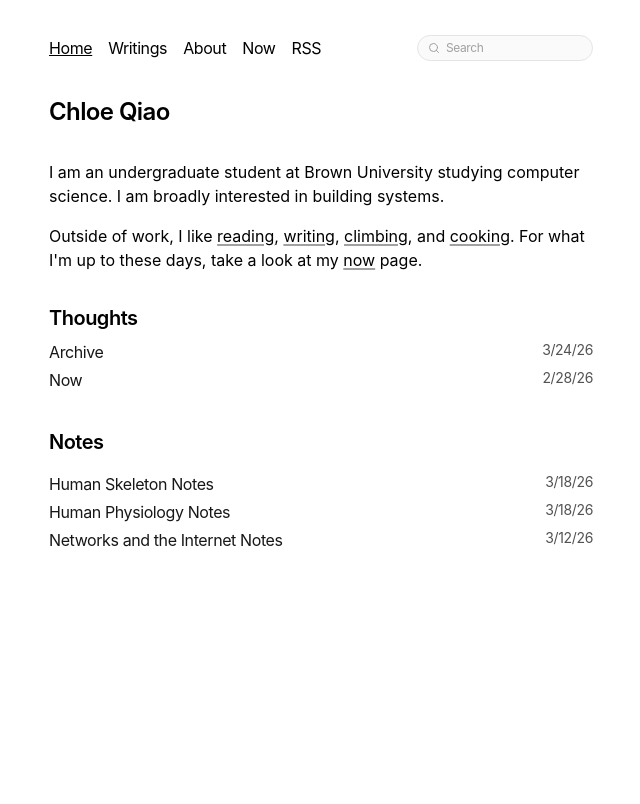
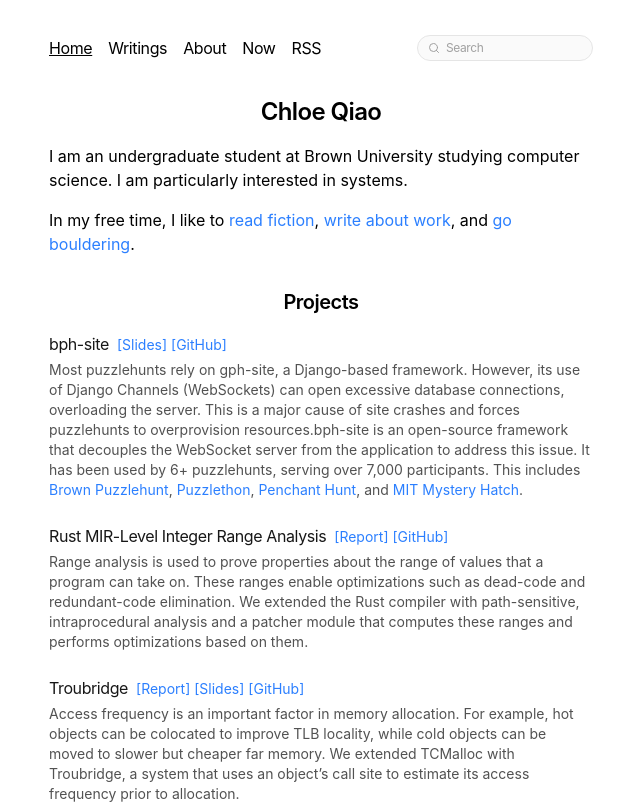
Before and after one commit to qiaochloe/blog, a Next.js app: page / in a window 1280 px wide. Shown: the top 804 px of the page, without its empty margins (327-967 px from the left). Built offline with nearby package versions, Linux system fonts and the light colour scheme.

Commit message:
Add projects

```diff
--- a/app/page.tsx
+++ b/app/page.tsx
@@ -2,6 +2,43 @@ import Link from "next/link";
 import MarkdownIt from "markdown-it";
 import { getPosts } from "app/posts";
 import { formatDate } from "app/utils";
+
+const projects: {
+  title: string;
+  description: React.ReactNode;
+  report?: string;
+  repo?: string;
+  slides?: string;
+  link?: string;
+}[] = [
+    {
+      title: "bph-site",
+      description: <>
+        Most puzzlehunts rely on gph-site, a Django-based framework. However, its use of Django Channels (WebSockets) can open excessive database connections, overloading the server. This is a major cause of site crashes and forces puzzlehunts to overprovision resources.bph-site is an open-source framework that decouples the WebSocket server from the application to address this issue. It has been used by 6+ puzzlehunts, serving over 7,000 participants. This includes <a className="hover:underline text-blue-500 hover:text-blue-800 decoration-blue-400 underline-offset-2 decoration-[0.1em]" href="https://www.brownpuzzlehunt.com">Brown Puzzlehunt</a>, <a className="hover:underline text-blue-500 hover:text-blue-800 decoration-blue-400 underline-offset-2 decoration-[0.1em]" href="htts://puzzlethon.brownpuzzleclub.com">Puzzlethon</a>, <a className="hover:underline text-blue-500 hover:text-blue-800 decoration-blue-400 underline-offset-2 decoration-[0.1em]" href="https://penchantpuzzlehunt.com">Penchant Hunt</a>, and <a className="hover:underline text-blue-500 hover:text-blue-800 decoration-blue-400 underline-offset-2 decoration-[0.1em]" href="https://www.mitmysteryhatch.com">MIT Mystery Hatch</a>.</>,
+      repo: "https://github.com/brown-puzzle-hq/bph-site",
+      slides: "/projects/bph-site-slides.pdf",
+    },
+    {
+      title: "Rust MIR-Level Integer Range Analysis",
+      description: "Range analysis is used to prove properties about the range of values that a program can take on. These ranges enable optimizations such as dead-code and redundant-code elimination. We extended the Rust compiler with path-sensitive, intraprocedural analysis and a patcher module that computes these ranges and performs optimizations based on them.",
+      repo: "https://github.com/qiaochloe/rust-range-analysis",
+      report: "/projects/range-analysis.pdf",
+    },
+    {
+      title: "Troubridge",
+      description: "Access frequency is an important factor in memory allocation. For example, hot objects can be colocated to improve TLB locality, while cold objects can be moved to slower but cheaper far memory. We extended TCMalloc with Troubridge, a system that uses an object’s call site to estimate its access frequency prior to allocation.",
+      report: "/projects/troubridge.pdf",
+      repo: "https://github.com/qiaochloe/troubridge",
+      slides: "/projects/troubridge-slides.pdf",
+    },
+    {
+      title: "Common Course Containers",
+      description: "Courses often require students to run course-specific containers, which incurs significant storage overhead and introduces technical limitations when running multiple containers. We argue that multiple course environments can instead be run within a single shared container while preserving isolation.",
+      repo: "https://github.com/BrownCS/common-course-containers",
+      link: "https://cs.brown.edu/about/system/course-tech/common-course-containers/",
+      slides: "/projects/ccc-slides.pdf",
+    },
+  ];
 
 export default function Page() {
   // For titles
@@ -10,7 +47,7 @@ export default function Page() {
   type Post = ReturnType<typeof getPosts>[number];
   const recentDate = (post: Post) =>
     post.data.updatedAt ?? post.data.publishedAt;
-  const all = getPosts()
+  const posts = getPosts()
     .map((post) => ({ ...post, recentDate: recentDate(post) }))
     .filter(
       (post): post is Post & { recentDate: Date } =>
@@ -19,57 +56,72 @@ export default function Page() {
     )
     .sort((a, b) => b.recentDate.getTime() - a.recentDate.getTime());
 
-  const posts = all.filter((post) => !post.data.tags?.includes("notes"));
-  const notes = all.filter((post) => post.data.tags?.includes("notes"));
-
   return (
     <section className="pl-4">
-      <h1 className="mb-8 text-2xl font-semibold tracking-tight">Chloe Qiao</h1>
+      <h1 className="mb-4 text-2xl font-semibold tracking-tight text-center">Chloe Qiao</h1>
       <p className="mb-4">
         I am an undergraduate student at Brown University studying computer
-        science. I am broadly interested in building systems.
+        science. I am particularly interested in systems.
       </p>
-
       <p className="mb-8">
-        Outside of work, I like{" "}
+        In my free time, I like to{" "}
         <Link
           href="/fiction"
-          className="underline transition-all decoration-neutral-400 underline-offset-2 decoration-[0.1em]"
+          className="transition-all hover:underline hover:text-blue-800 decoration-blue-400 underline-offset-2 decoration-[0.1em] text-blue-500"
         >
-          reading
+          read fiction
         </Link>
         ,{" "}
         <Link
           href="/writings"
-          className="underline transition-all decoration-neutral-400 underline-offset-2 decoration-[0.1em]"
+          className="transition-all hover:underline hover:text-blue-800 decoration-blue-400 underline-offset-2 decoration-[0.1em] text-blue-500"
         >
-          writing
+          write about work
         </Link>
-        ,{" "}
+        , and {" "}
         <Link
           href="/climbing"
-          className="underline transition-all decoration-neutral-400 underline-offset-2 decoration-[0.1em]"
+          className="transition-all hover:underline hover:text-blue-800 decoration-blue-400 underline-offset-2 decoration-[0.1em] text-blue-500"
         >
-          climbing
+          go bouldering
         </Link>
-        , and{" "}
-        <Link
-          href="/cooking"
-          className="underline transition-all decoration-neutral-400 underline-offset-2 decoration-[0.1em]"
-        >
-          cooking
-        </Link>
-        . For what I'm up to these days, take a look at my{" "}
-        <Link
-          href="/now"
-          className="underline transition-all decoration-neutral-400 underline-offset-2 decoration-[0.1em]"
-        >
-          now
-        </Link>{" "}
-        page.
+        .
       </p>
+
+      <h2 className="mb-4 text-xl font-semibold tracking-tight text-center">Projects</h2>
+      {projects.map((project) => {
+        const slug = project.title.toLowerCase().replace(/\s+/g, "-");
+        return (
+          <div key={project.title} id={slug} className="w-full mb-6 group">
+            <div className="flex flex-wrap items-baseline gap-x-2">
+              <h2 className="relative text-neutral-900 tracking-tight pb-1">
+                <a href={`#${slug}`} className="anchor absolute -ml-[1em] pr-[0.5em] invisible group-hover:visible no-underline text-neutral-300 after:content-['#']" />
+                {project.title}
+              </h2>
+              <div className="flex flex-wrap items-baseline gap-x-1">
+                {project.report && (
+                  <Link href={project.report} className="text-blue-500 text-sm hover:underline hover:text-blue-800 decoration-blue-400 underline-offset-2 decoration-[0.1em]">[Report]</Link>
+                )}
+                {project.link && (
+                  <Link href={project.link} className="text-blue-500 text-sm hover:underline hover:text-blue-800 decoration-blue-400 underline-offset-2 decoration-[0.1em]">[Link]</Link>
+                )}
+                {project.slides && (
+                  <Link href={project.slides} className="text-blue-500 text-sm hover:underline hover:text-blue-800 decoration-blue-400 underline-offset-2 decoration-[0.1em]">[Slides]</Link>
+                )}
+                {project.repo && (
+                  <Link href={project.repo} className="text-blue-500 text-sm hover:underline hover:text-blue-800 decoration-blue-400 underline-offset-2 decoration-[0.1em]">[GitHub]</Link>
+                )}
+              </div>
+            </div>
+            <p className="text-neutral-600 text-sm">
+              {project.description}
+            </p>
+          </div>
+        );
+      })}
+
       {posts.length > 0 && (
-        <h1 className="mb-2 text-xl font-semibold tracking-tight">Thoughts</h1>
+        <h1 className="my-8 mb-2 text-xl font-semibold tracking-tight text-center"> Updates</h1>
       )}
       {posts.map((post) => (
         <div key={post.slug} className="w-full pb-1">
@@ -85,29 +137,6 @@ export default function Page() {
           </div>
         </div>
       ))}
-      {notes.length > 0 && (
-        <h1 className="my-8 mb-4 text-xl font-semibold tracking-tight">
-          Notes
-        </h1>
-      )}
-      {notes.map((post) => (
-        <div key={post.slug} className="w-full pb-1">
-          <div className="flex justify-between">
-            <Link href={`/${post.slug}`}>
-              <h2 className="text-neutral-900 tracking-tight hover:underline">
-                <div
-                  dangerouslySetInnerHTML={{
-                    __html: md.renderInline(post.data.title ?? post.slug),
-                  }}
-                />
-              </h2>
-            </Link>
-            <p className="text-neutral-600 tracking-tight text-sm">
-              {formatDate(post.recentDate)}
-            </p>
-          </div>
-        </div>
-      ))}
     </section>
   );
 }
```
